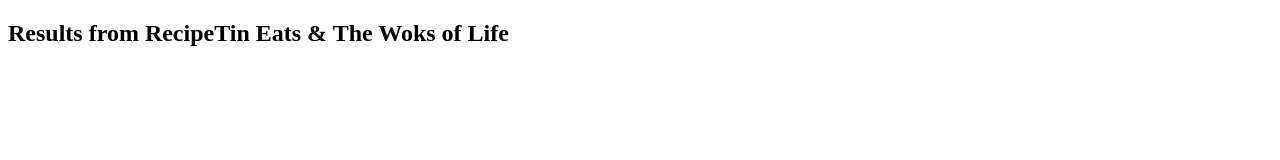
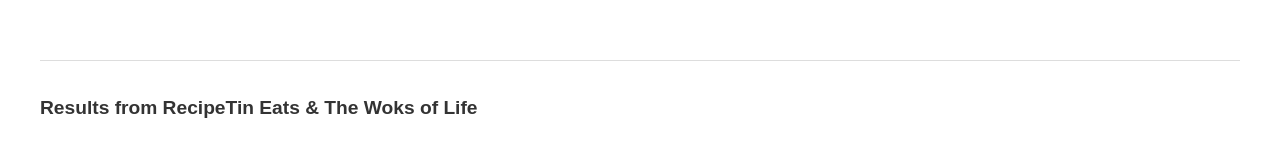
Before and after one commit to alaweiss/dev-websearch, a plain HTML site: page docs/index.html in a window 1280 px wide. Drawn offline with Linux system fonts and the light colour scheme.

Commit message:
fix two box index

```diff
--- a/docs/index.html
+++ b/docs/index.html
@@ -2,20 +2,55 @@
 <html lang="en">
 <head>
     <meta charset="UTF-8">
+    <meta name="viewport" content="width=device-width, initial-scale=1.0">
     <title>Custom Web Search</title>
+    <style>
+        body {
+            max-width: 1200px;
+            margin: 0 auto;
+            padding: 20px;
+            font-family: Arial, sans-serif;
+        }
+
+        .search-container {
+            margin-bottom: 30px;
+        }
+
+        .results-container {
+            margin-bottom: 40px;
+        }
+
+        .featured-results {
+            margin-top: 40px;
+            padding-top: 20px;
+            border-top: 1px solid #ddd;
+        }
+
+        h2 {
+            color: #333;
+            font-size: 1.2em;
+            margin-bottom: 20px;
+        }
+    </style>
 </head>
 <body>
+    <div class="search-container">
         <!-- Main search box -->
         <div class="gcse-searchbox"></div>
+    </div>
 
+    <div class="results-container">
         <!-- Main results (excludes the specified sites) -->
         <div class="gcse-searchresults"></div>
+    </div>
 
+    <div class="featured-results">
         <!-- Divider or heading for site-specific results -->
         <h2>Results from RecipeTin Eats & The Woks of Life</h2>
 
         <!-- Site-specific results (only these sites) -->
         <div class="gcse-searchresults" data-as_sitesearch="recipetineats.com,woksoflife.com"></div>
+    </div>
 
     <script async src="https://cse.google.com/cse.js?cx=45c8679de0ff14833"></script>
 </body>
```
Lines whose indentation alone changed are shown as unchanged.
